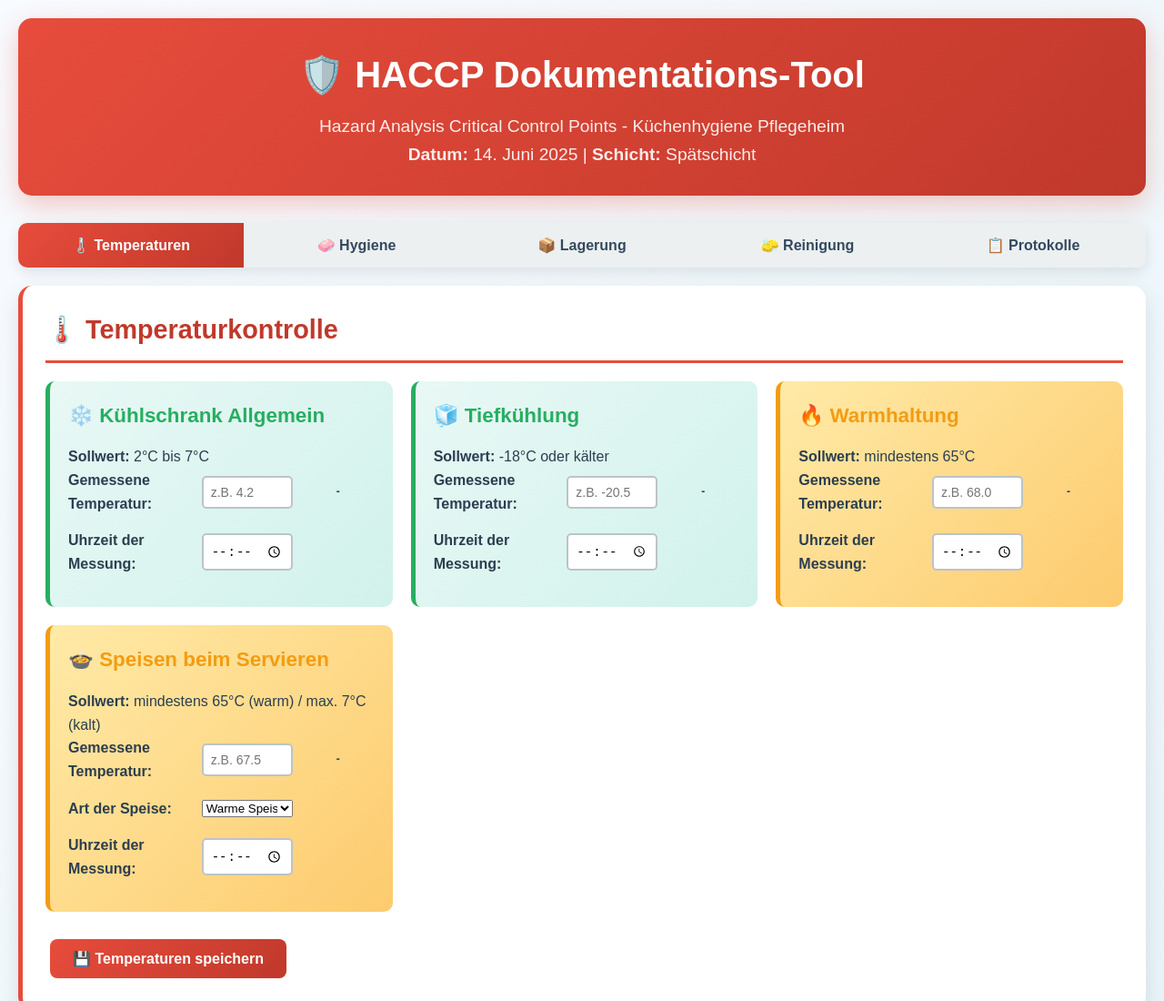
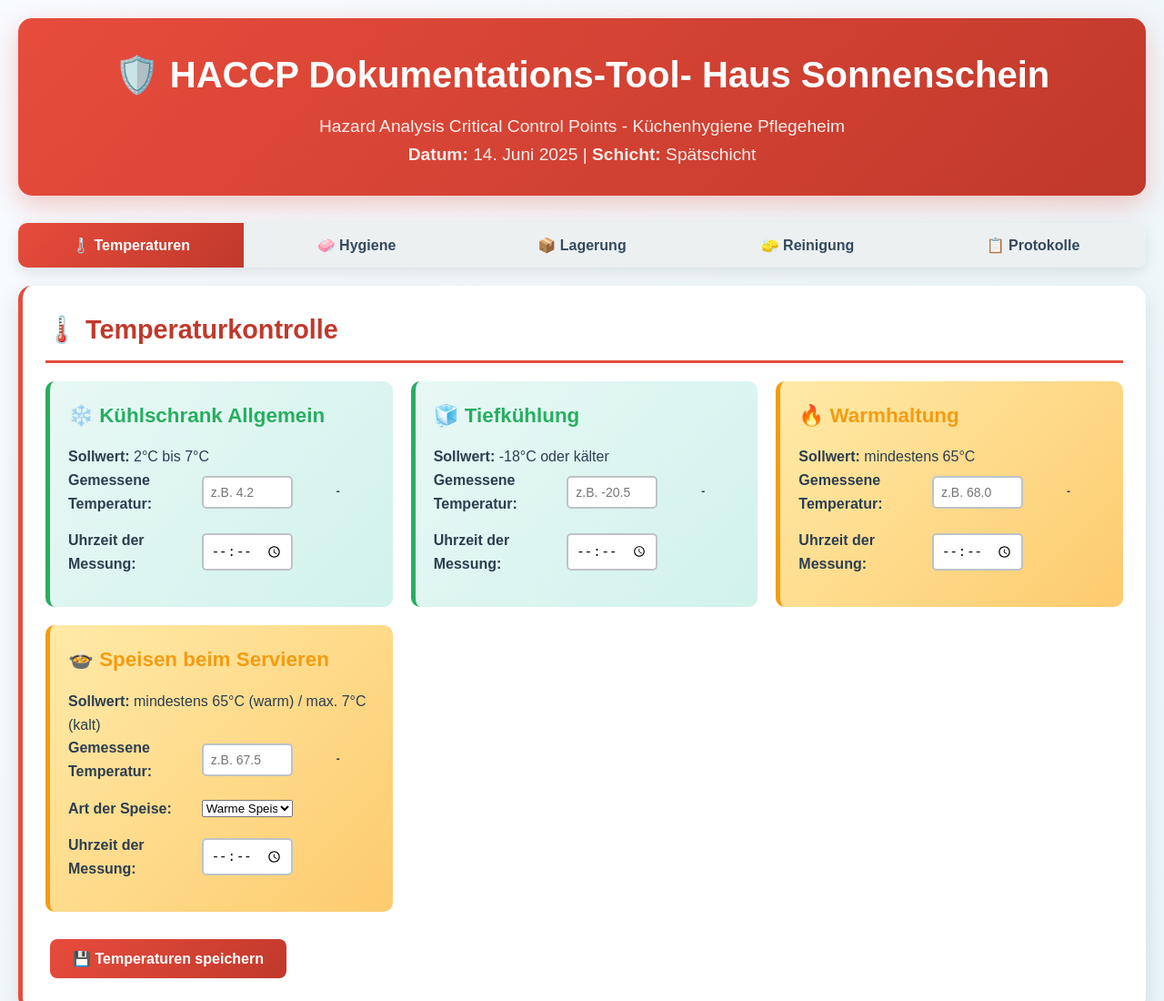
Before and after one commit to arnedoma/HACCP-TOOL, a plain HTML site: page index.html in a window 1280 px wide. Shown: the top 1100 px of the page at 91% size. Drawn offline with Linux system fonts and the light colour scheme.

Commit message:
Update index.html

```diff
--- a/index.html
+++ b/index.html
@@ -422,7 +422,7 @@
 <body>
     <div class="container">
         <div class="header">
-            <h1>🛡️ HACCP Dokumentations-Tool</h1>
+            <h1>🛡️ HACCP Dokumentations-Tool- Haus Sonnenschein</h1>
             <p>Hazard Analysis Critical Control Points - Küchenhygiene Pflegeheim</p>
             <p><strong>Datum:</strong> <span id="currentDate"></span> | <strong>Schicht:</strong> <span id="currentShift"></span></p>
         </div>
```
